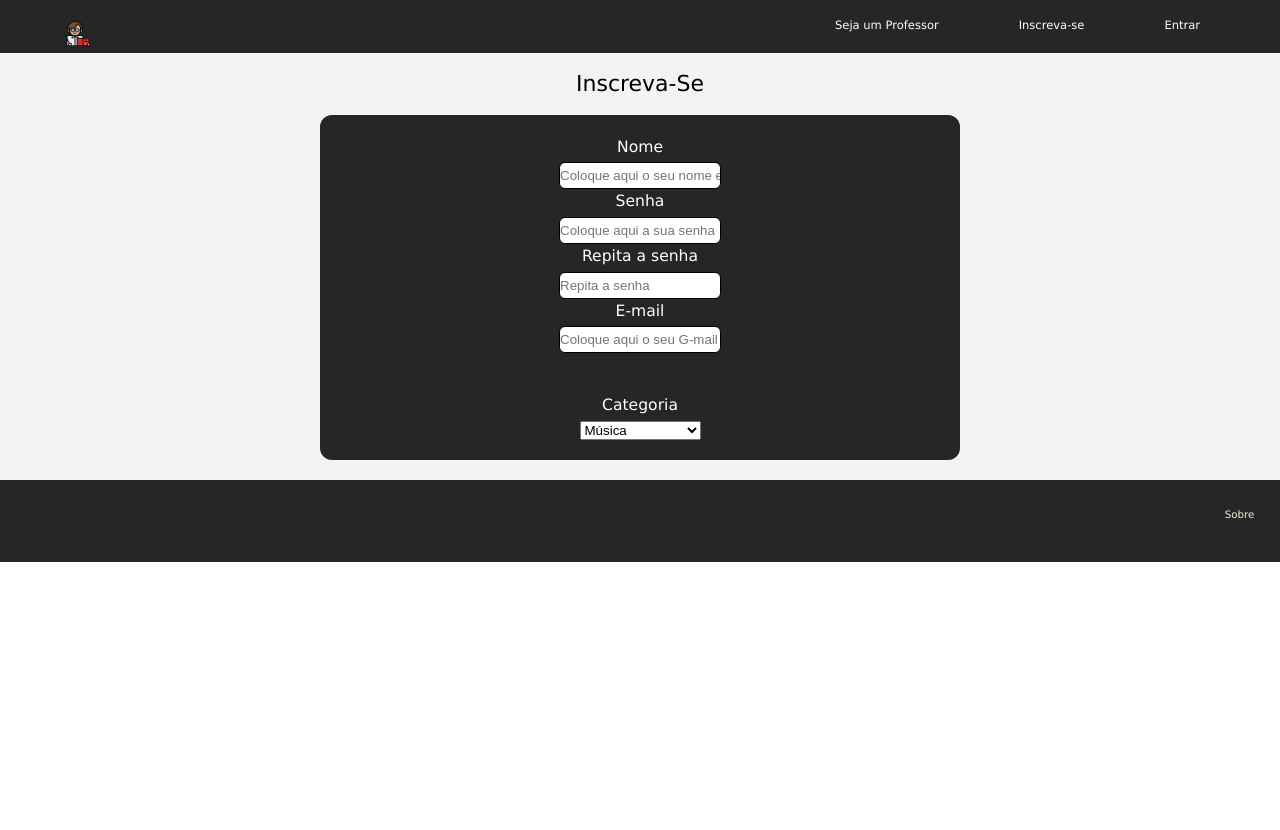
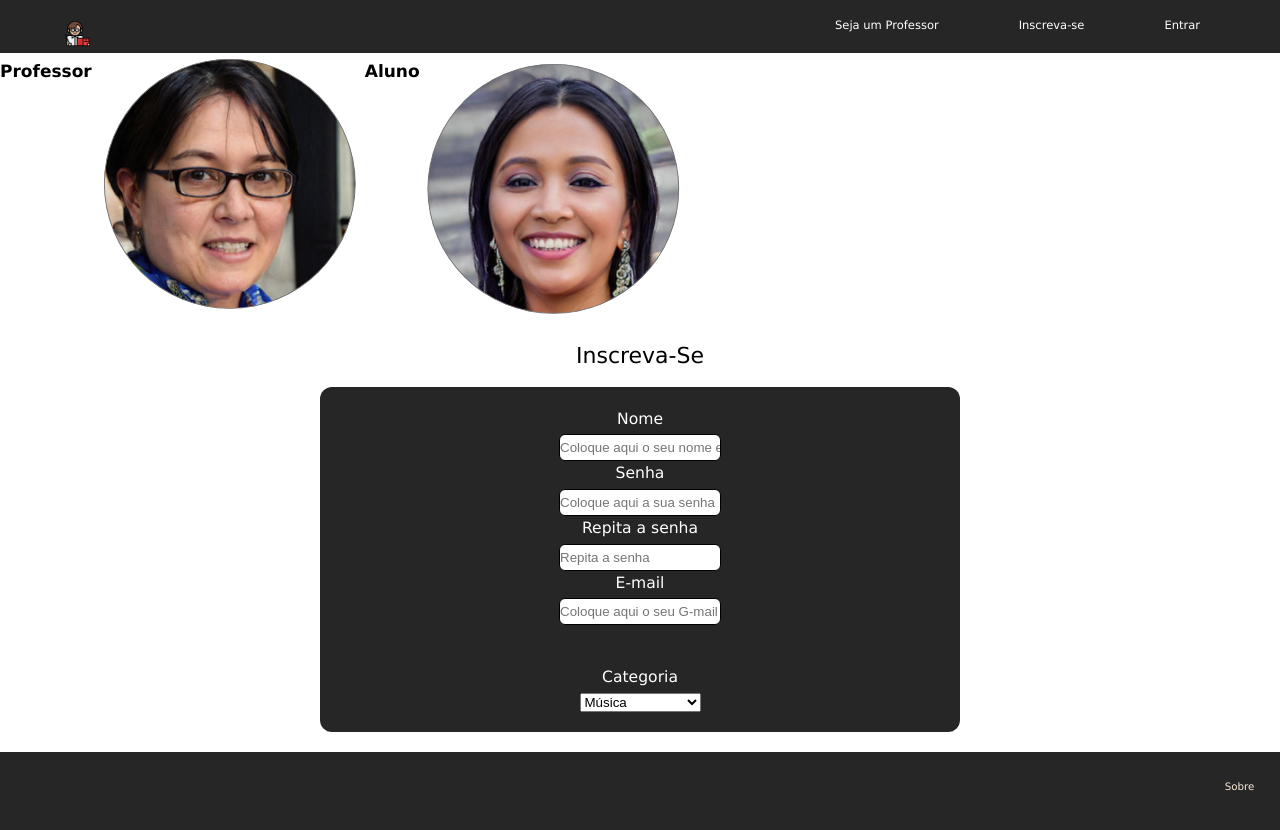
Before and after one commit to igor-py/professor-online, a React (Create React App) app in the folder app/: page /inscreva-se in a window 1280 px wide. Shown: the top 830 px of the page. Before the commit the page ends 800 px from the top, so only its background shows below. Built offline with nearby package versions, Linux system fonts and the light colour scheme.

Commit message:
Atualizando as paradas

```diff
--- a/app/src/pages/inscreva-se/index.js
+++ b/app/src/pages/inscreva-se/index.js
@@ -2,6 +2,8 @@ import React, { Component } from 'react';
 import Header from '../../Components/Header';
 import Footer from '../../Components/Footer';
 import './style.css';
+import mulher_1 from '../../images/mulher1.png';
+import mulher_2 from '../../images/mulher2.png';
 
 // Somente chamar categorias quando for cadastro de professor
 const Categorias = () => {
@@ -55,6 +57,14 @@ export default function InscrevaSe() {
             <Header />
 
             <main>
+                <div className="imagens-login">
+                    <h3>Professor</h3>
+                    <img src={mulher_1} alt="Mulher Experiente representando professora"></img>
+
+                    <h3>Aluno</h3>
+                    <img src={mulher_2} alt="Mulher representando aluna"></img>
+                </div>
+
                 <h2>Inscreva-Se</h2>
 
                 <div className="inputs">
--- a/app/src/pages/inscreva-se/style.css
+++ b/app/src/pages/inscreva-se/style.css
@@ -1,6 +1,6 @@
 #inscreva-se{
 
-    background: #F3F3F3;
+    background: white;
     font-family: Verdana, Geneva, Tahoma, sans-serif;
 
 }
@@ -53,3 +53,21 @@ main h2 {
     display: flex;
     margin: 2px 2px;
 }
+
+.imagens-login {
+
+    display: flex;
+}
+
+.imagens-login img{
+
+    background: #F3F3F3;
+    align-items: left;
+}
+
+h3 {
+
+    font-weight: bold;
+    font-size: 17px;
+    margin: 10px 0;
+}
```
Also changed, not shown: app/src/images/mulher1.png (added), app/src/images/mulher2.png (added).
